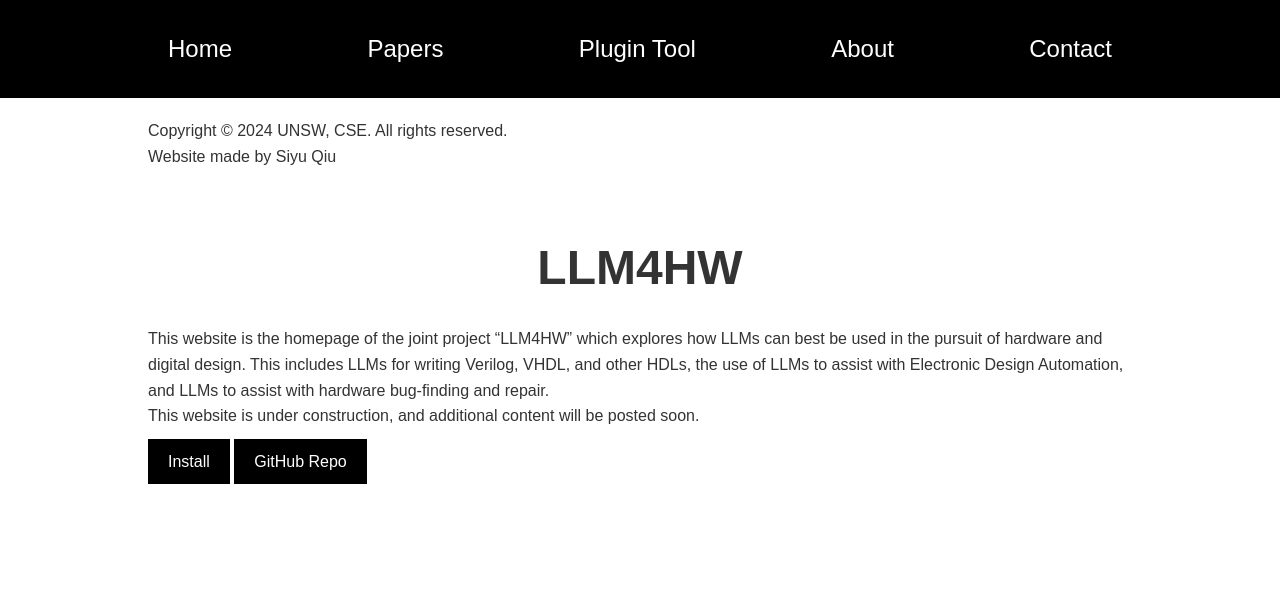
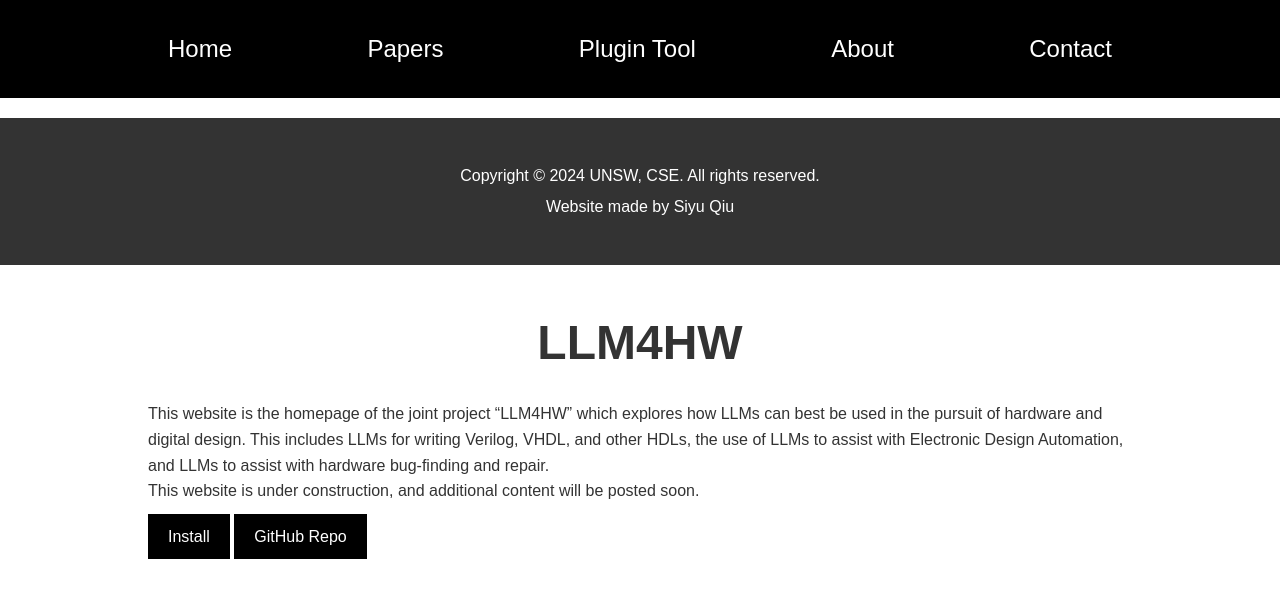
Before and after one commit to llm4hw/llm4hw.github.io, a Jekyll site: the page built from index.md, in a window 1280 px wide. Shown: the top 598 px of the page. Built offline with Jekyll 4.4.1, drawn with Linux system fonts in a browser that asks for light colours.

Commit message:
Update style.css

```diff
--- a/assets/css/style.css
+++ b/assets/css/style.css
@@ -24,6 +24,19 @@ header {
     padding: 10px 0;
     font-size: 24px; /* Larger font size for header */
 }
+
+footer {
+    background-color: #333; /* Dark background for the footer */
+    color: white; /* White text color */
+    text-align: center; /* Center-align the text */
+    padding: 20px 0; /* Padding above and below the text */
+    margin-top: 20px; /* Space above the footer */
+}
+
+footer p {
+    margin: 5px 0; /* Space between paragraphs if there are multiple */
+}
+
 
 nav ul {
     list-style: none;
```
